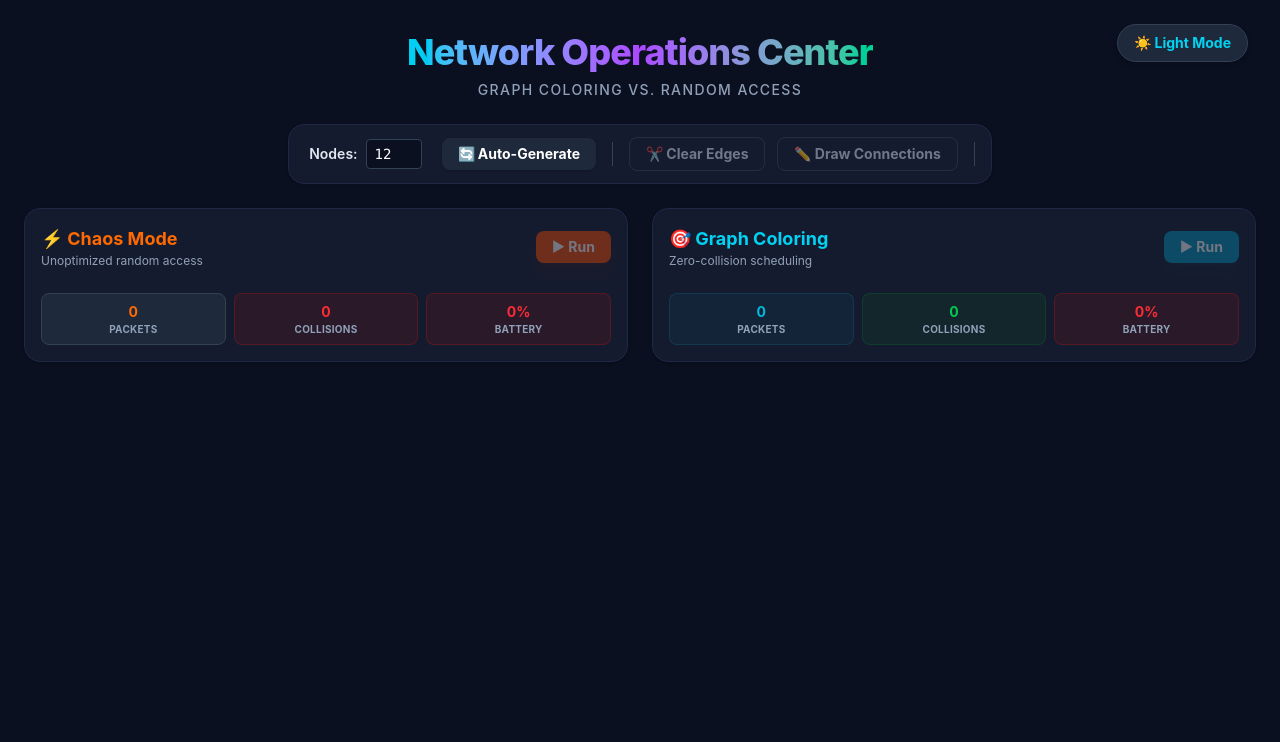
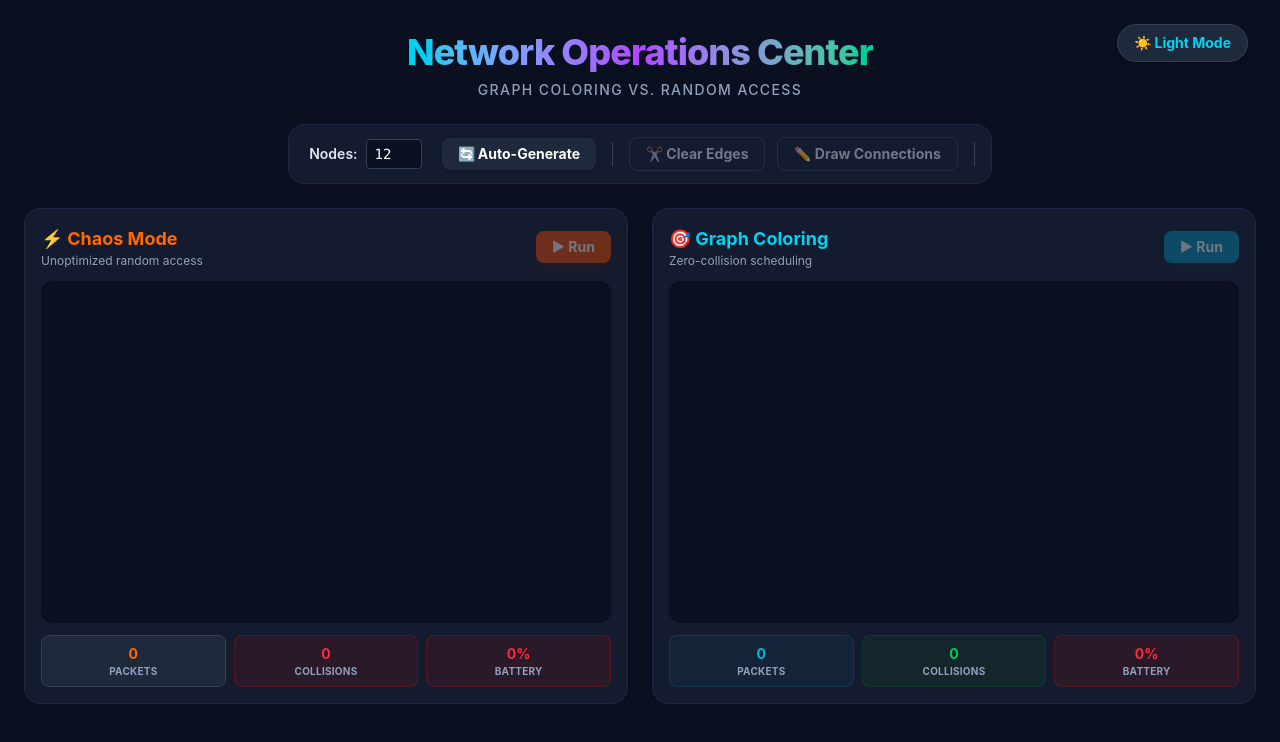
Before and after one commit to Aryan-jain07/iot_sim, a React (Vite) app: page / in a window 1280 px wide. Shown: the top 742 px of the page. Built offline with nearby package versions, Linux system fonts and the light colour scheme.

Commit message:
Refactor div structure for layout consistency

```diff
--- a/src/App.tsx
+++ b/src/App.tsx
@@ -34,7 +34,7 @@ function ChaosPanel({
   const textSize = Math.max(9, nodeRadius * 0.75);
 
   return (
-    <div className="flex flex-col gap-3 h-full">
+    <div className="flex flex-col gap-3">
       <div className="flex items-center justify-between">
         <div>
           <h2 className="text-lg font-bold text-orange-500">⚡ Chaos Mode</h2>
@@ -52,8 +52,8 @@ function ChaosPanel({
         }
       </div>
 
-      <div className={`${theme.gridBg} rounded-xl overflow-hidden shadow-inner transition-colors duration-500 flex-grow relative`}>
-        <svg viewBox={`0 0 ${CANVAS_WIDTH} ${CANVAS_HEIGHT}`} className="w-full h-full absolute inset-0">
+      <div className={`${theme.gridBg} rounded-xl overflow-hidden shadow-inner transition-colors duration-500 w-full`}>
+        <svg viewBox={`0 0 ${CANVAS_WIDTH} ${CANVAS_HEIGHT}`} className="w-full h-auto block">
           {/* Draw Edges first so they are underneath nodes */}
           {nodes.map(node =>
             (adjList.get(node.id) || []).map(neighborId => {
@@ -144,7 +144,7 @@ function OptimizedPanel({
   const slotIndicatorColors = ['fill-cyan-400','fill-purple-500','fill-pink-500','fill-blue-500','fill-orange-500','fill-teal-400'];
 
   return (
-    <div className="flex flex-col gap-3 h-full">
+    <div className="flex flex-col gap-3">
       <div className="flex items-center justify-between">
         <div>
           <h2 className="text-lg font-bold text-cyan-400">🎯 Graph Coloring</h2>
@@ -162,8 +162,8 @@ function OptimizedPanel({
         }
       </div>
 
-      <div className={`${theme.gridBg} rounded-xl overflow-hidden shadow-inner transition-colors duration-500 flex-grow relative`}>
-        <svg viewBox={`0 0 ${CANVAS_WIDTH} ${CANVAS_HEIGHT}`} className="w-full h-full absolute inset-0">
+      <div className={`${theme.gridBg} rounded-xl overflow-hidden shadow-inner transition-colors duration-500 w-full`}>
+        <svg viewBox={`0 0 ${CANVAS_WIDTH} ${CANVAS_HEIGHT}`} className="w-full h-auto block">
           {nodes.map(node =>
             (adjList.get(node.id) || []).map(neighborId => {
               const neighbor = nodes.find(n => n.id === neighborId);
```
